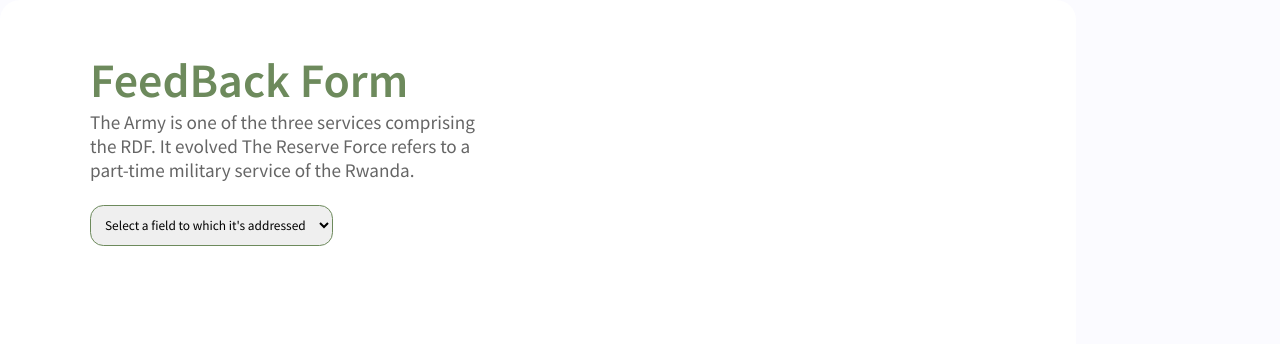
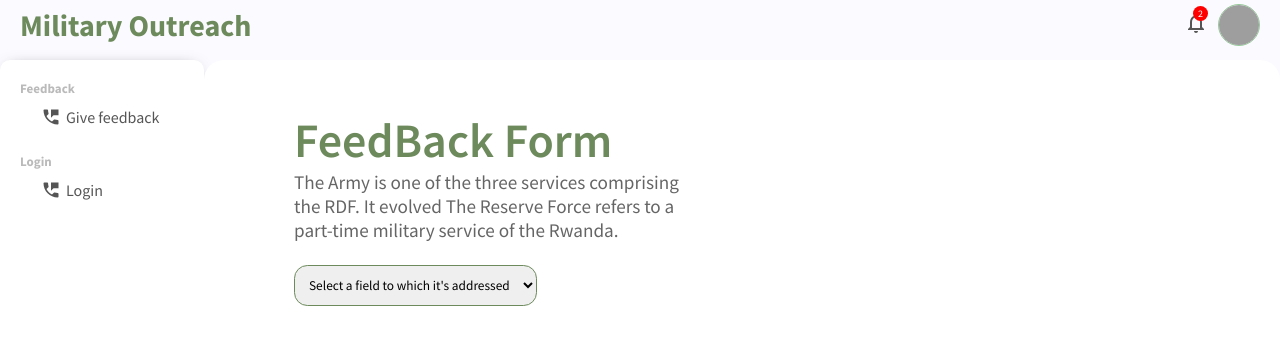
Before and after one commit to kdany25/react_js_military_program, a React (Create React App) app: page / in a window 1280 px wide. Shown: the top 344 px of the page. Built offline with nearby package versions, Linux system fonts and the light colour scheme; grey boxes are pictures that could not be loaded.

Commit message:
feat: cleaned the code

```diff
--- a/src/App.js
+++ b/src/App.js
@@ -6,8 +6,7 @@ import Home from "./Pages/Home/Home";
 import {
 	BrowserRouter as Router,
 	Switch,
-	Route,
-	Redirect,
+	Route
 } from "react-router-dom";
 import PatientList from "./Pages/PatientList/Patientlist";
 import Patient from "./Pages/Patient/PatientPro";
@@ -29,6 +28,7 @@ import HousePlanList from "./Pages/HousePlanList/HousePlanList";
 import RoadPlanList from "./Pages/RoadPlanList/RoadPlanList";
 import FeedBack from "./Pages/FeeBack/feedback";
 import HealthPlanPro from "./Pages/UpdateHealthPlan/UpdateHealthPlan";
+import Sidebarr from "./components/sidebar/sidebarr";
 import { useSelector } from "react-redux";
 
 function App() {
@@ -105,9 +105,21 @@ function App() {
 						</div>
 					</>
 				) : (
-					<Route path="/">
-						<FeedBack />
-					</Route>
+
+
+						<>
+							<Route path="/login">
+								<Login />
+							</Route>
+							<Topbar />
+							<div className="container">
+								<Sidebarr />
+								<Route path="/">
+									<FeedBack />
+								</Route>
+							</div>
+						</>
+
 				)}
 			</Switch>
 		</Router>
--- a/src/Pages/House/House.jsx
+++ b/src/Pages/House/House.jsx
@@ -16,7 +16,6 @@ export default function Houses() {
 
   const handleDelete = (id) => {
     deleteHouse(id, dispatch);
-    console.log("----")
   };
   const columns = [
     { field: "_id", headerName: "ID", width: 90 },
--- a/src/components/sidebar/Sidebar.jsx
+++ b/src/components/sidebar/Sidebar.jsx
@@ -5,11 +5,21 @@ import {
 	DynamicFeed,
 	HouseTwoTone,
 	HouseRounded,
-  PermPhoneMsg
+	PermPhoneMsg,
 } from "@material-ui/icons";
 import { Link } from "react-router-dom";
+import { logOutUser } from "../../redux/apiCalls";
+import { useDispatch } from "react-redux";
+import { useSelector } from "react-redux";
 
 export default function Sidebar() {
+	const dispatch = useDispatch();
+	const user = useSelector((state) => state.user);
+
+	const handleClick = (e) => {
+		e.preventDefault();
+		logOutUser(user, dispatch);
+	};
 	return (
 		<div className="sidebar">
 			<div className="sidebarWrapper">
@@ -37,7 +47,9 @@ export default function Sidebar() {
 						</Link>
 						<Link to="/newHealthPlan" className="link">
 							<li className="sidebarListItem">
-                <span class="material-icons-sharp">playlist_add_circle</span>
+								<span class="material-icons-sharp">
+									playlist_add_circle
+								</span>
 								New activity
 							</li>
 						</Link>
@@ -47,7 +59,6 @@ export default function Sidebar() {
 								Patient
 							</li>
 						</Link>
-
 					</ul>
 				</div>
 				<div className="sidebarMenu">
@@ -63,7 +74,9 @@ export default function Sidebar() {
 						</Link>
 						<Link to="/newHousePlan" className="link">
 							<li className="sidebarListItem">
-                <span class="material-icons-sharp">playlist_add_circle</span>
+								<span class="material-icons-sharp">
+									playlist_add_circle
+								</span>
 								New activity
 							</li>
 						</Link>
@@ -73,7 +86,6 @@ export default function Sidebar() {
 								House
 							</li>
 						</Link>
-
 					</ul>
 				</div>
 
@@ -90,7 +102,9 @@ export default function Sidebar() {
 						</Link>
 						<Link to="/newR" className="link">
 							<li className="sidebarListItem">
-                <span class="material-icons-sharp">playlist_add_circle</span>
+								<span class="material-icons-sharp">
+									playlist_add_circle
+								</span>
 								New activity
 							</li>
 						</Link>
@@ -100,7 +114,6 @@ export default function Sidebar() {
 								Roads
 							</li>
 						</Link>
-
 					</ul>
 				</div>
 				<div className="sidebarMenu">
@@ -134,7 +147,7 @@ export default function Sidebar() {
 
 				<div className="sidebarMenu">
 					<ul className="sidebarList">
-            <li className="sidebarListItem">
+						<li className="sidebarListItem" onClick={handleClick}>
 							<div className="sidebarIcon log">
 								<span class="material-icons-sharp">logout</span>
 							</div>
--- /dev/null
+++ b/src/components/sidebar/sidebarr.jsx
@@ -0,0 +1,37 @@
+import "./sidebar.css";
+import {
+	PermPhoneMsg,
+} from "@material-ui/icons";
+import { Link } from "react-router-dom";
+
+export default function Sidebarr() {
+	return (
+		<div className="sidebar">
+			<div className="sidebarWrapper">
+				<div className="sidebarMenu">
+					<h3 className="sidebarTitle">Feedback</h3>
+					<ul className="sidebarList">
+						<Link to="/" className="link">
+							<li className="sidebarListItem">
+								<PermPhoneMsg className="sidebarIcon" />
+								Give feedback
+							</li>
+						</Link>
+					</ul>
+				</div>
+
+				<div className="sidebarMenu">
+					<h3 className="sidebarTitle">Login</h3>
+					<ul className="sidebarList">
+						<Link to="/login" className="link">
+							<li className="sidebarListItem">
+								<PermPhoneMsg className="sidebarIcon" />
+								Login
+							</li>
+						</Link>
+					</ul>
+				</div>
+			</div>
+		</div>
+	);
+}
--- a/src/redux/apiCalls.js
+++ b/src/redux/apiCalls.js
@@ -8,6 +8,9 @@ import {
 	addUserStart,
 	addUserSuccess,
 	addUserFailure,
+	logOutStart,
+	logOutSuccess,
+	logOutFailure,
 } from "./userRedux";
 import { publicRequest, userRequest } from "../requestMethod";
 import {
@@ -98,6 +101,16 @@ export const login = async (dispatch, user) => {
 		dispatch(loginSuccess(res.data));
 	} catch (err) {
 		dispatch(loginFailure());
+	}
+};
+//logout
+export const logOutUser = async (id, dispatch) => {
+	dispatch(logOutStart());
+	try {
+		dispatch(logOutSuccess("user logout "));
+
+	} catch (err) {
+		dispatch(logOutFailure());
 	}
 };
 //get users
--- a/src/redux/userRedux.js
+++ b/src/redux/userRedux.js
@@ -19,8 +19,17 @@ const userSlice = createSlice({
 			state.isFetching = false;
 			state.error = true;
 		},
-		logout: (state) => {
+		logOutStart: (state) => {
+			state.isFetching = true;
+			state.error = false;
+		},
+		logOutSuccess: (state, action) => {
+			state.isFetching = false;
 			state.currentUser = null;
+		},
+		logOutFailure: (state) => {
+			state.isFetching = false;
+			state.error = true;
 		},
 		getUserStart: (state) => {
 			state.isFetching = true;
@@ -59,6 +68,8 @@ export const {
 	addUserStart,
 	addUserSuccess,
 	addUserFailure,
-	logout
+	logOutStart,
+	logOutSuccess,
+	logOutFailure
 } = userSlice.actions;
 export default userSlice.reducer;
```
Lines whose indentation alone changed are shown as unchanged.
